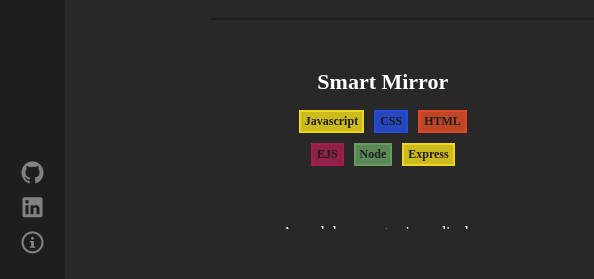
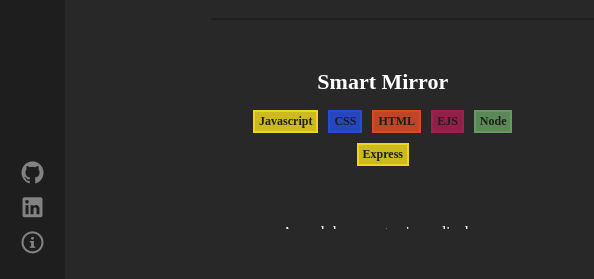
Before and after one commit to travisskyles/portfolio, a plain HTML site: page pages/projects.html in a window 1280 px wide. Shown: the part 521-800 px from the top of the page, 0-594 px from the left. Drawn offline with nearby package versions, Linux system fonts and the light colour scheme; grey boxes are pictures that could not be loaded; files whose address does not match are found by name.

Commit message:
menu font size reduction and skill tag container width increase

```diff
--- a/css/projects.css
+++ b/css/projects.css
@@ -65,7 +65,7 @@ section > div:last-child {
 	display: flex;
 	flex-wrap: wrap;
 	justify-content: center;
-	max-width: 60%;
+	max-width: 80%;
 }
 
 .info-wrapper {
--- a/css/style.css
+++ b/css/style.css
@@ -266,6 +266,7 @@ section {
 
 	.menu-labels {
 		color: rgb(130, 130, 130);
+		font-size: 12px;
 	}
 
 	#nav_logo {
```
